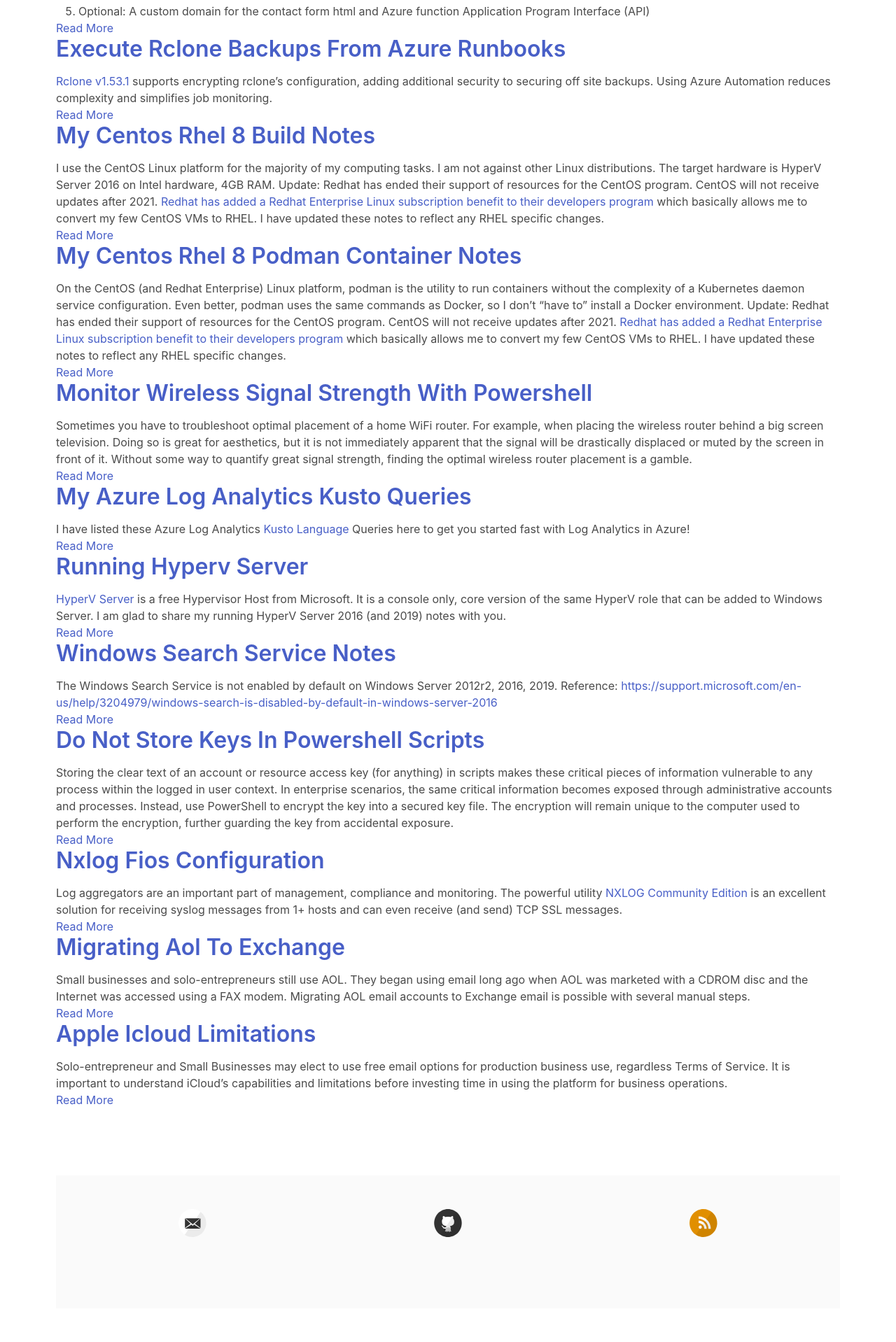
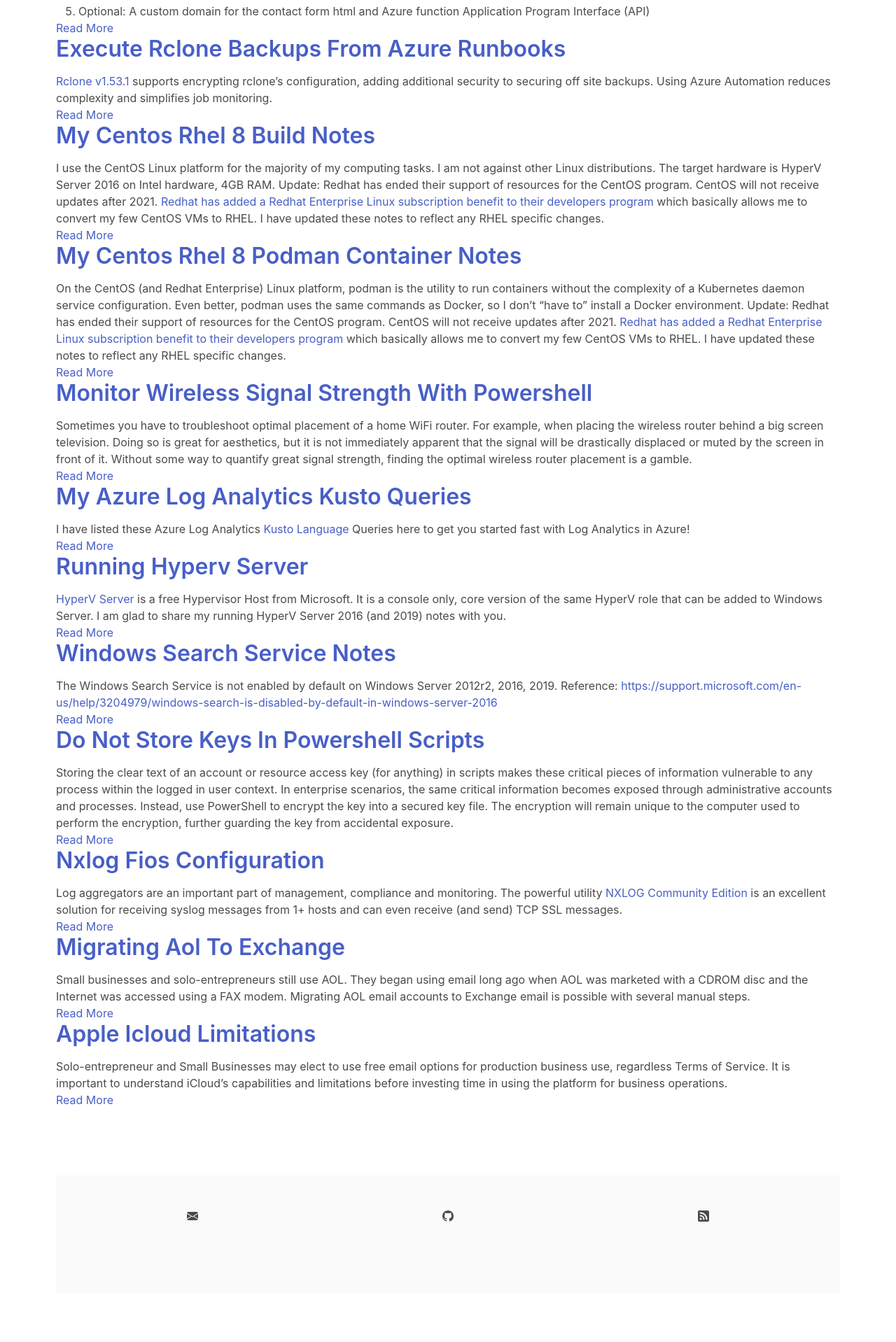
Before and after one commit to kamsalisbury/kamsalisbury.github.io, a Jekyll site: the page built from index.html, in a window 1280 px wide. Shown: the part 931-2849 px from the top of the page at 70% size. Built offline with Jekyll 4.4.1, drawn with Linux system fonts in a browser that asks for light colours; nearby versions of some CDN libraries; after the commit the page ends 2827 px from its top, so only the background shows below that.

Commit message:
Add bootstrap CDN icons html to svg-icons..html

```diff
--- a/_includes/meta.html
+++ b/_includes/meta.html
@@ -5,6 +5,8 @@
     <!-- Bulma CDN, reference https://bulma.io/documentation/overview/start/ -->
     <link rel="stylesheet" href="https://cdn.jsdelivr.net/npm/bulma@0.9.1/css/bulma.min.css">
     <meta name="viewport" content="width=device-width, initial-scale=1">
+    <!-- Bootstrap Icons CDN https://icons.getbootstrap.com/#install -->
+    <link rel="stylesheet" href="https://cdn.jsdelivr.net/npm/bootstrap-icons@1.3.0/font/bootstrap-icons.css">
     <!-- Define Custom CSS -->
     <link rel="stylesheet" href="{{ site.baseurl }}/custom.css" />
     <link rel="alternate" type="application/rss+xml" title="{{ site.name }} - {{ site.description }}" href="{{ site.baseurl }}/feed.xml" />
--- a/_includes/svg-icons.html
+++ b/_includes/svg-icons.html
@@ -6,7 +6,10 @@
     {% endif %}
     {% if site.footer-links.email %}
         <div class="column">
-            <a href="mailto:{{ site.footer-links.email }}"><i class="svg-icon email"></i></a>
+            <!-- <a href="mailto:{{ site.footer-links.email }}"><i class="svg-icon email"></i></a> -->
+            <svg xmlns="http://www.w3.org/2000/svg" width="16" height="16" fill="currentColor" class="bi bi-envelope-fill" viewBox="0 0 16 16">
+                <path d="M.05 3.555A2 2 0 0 1 2 2h12a2 2 0 0 1 1.95 1.555L8 8.414.05 3.555zM0 4.697v7.104l5.803-3.558L0 4.697zM6.761 8.83l-6.57 4.027A2 2 0 0 0 2 14h12a2 2 0 0 0 1.808-1.144l-6.57-4.027L8 9.586l-1.239-.757zm3.436-.586L16 11.801V4.697l-5.803 3.546z"/>
+            </svg>
         </div>
     {% endif %}
     {% if site.footer-links.facebook %}
@@ -21,7 +24,10 @@
     {% endif %}
     {% if site.footer-links.github %}
         <div class="column">
-            <a href="https://github.com/{{ site.footer-links.github }}"><i class="svg-icon github"></i></a>
+            <!-- <a href="https://github.com/{{ site.footer-links.github }}"><i class="svg-icon github"></i></a> -->
+            <svg xmlns="http://www.w3.org/2000/svg" width="16" height="16" fill="currentColor" class="bi bi-github" viewBox="0 0 16 16">
+                <path d="M8 0C3.58 0 0 3.58 0 8c0 3.54 2.29 6.53 5.47 7.59.4.07.55-.17.55-.38 0-.19-.01-.82-.01-1.49-2.01.37-2.53-.49-2.69-.94-.09-.23-.48-.94-.82-1.13-.28-.15-.68-.52-.01-.53.63-.01 1.08.58 1.23.82.72 1.21 1.87.87 2.33.66.07-.52.28-.87.51-1.07-1.78-.2-3.64-.89-3.64-3.95 0-.87.31-1.59.82-2.15-.08-.2-.36-1.02.08-2.12 0 0 .67-.21 2.2.82.64-.18 1.32-.27 2-.27.68 0 1.36.09 2 .27 1.53-1.04 2.2-.82 2.2-.82.44 1.1.16 1.92.08 2.12.51.56.82 1.27.82 2.15 0 3.07-1.87 3.75-3.65 3.95.29.25.54.73.54 1.48 0 1.07-.01 1.93-.01 2.2 0 .21.15.46.55.38A8.012 8.012 0 0 0 16 8c0-4.42-3.58-8-8-8z"/>
+            </svg>
         </div>
     {% endif %}
     {% if site.footer-links.instagram %}
@@ -41,7 +47,10 @@
     {% endif %}
     {% if site.footer-links.rss %}
         <div class="column">
-            <a href="{{ site.baseurl }}/feed.xml"><i class="svg-icon rss"></i></a>
+            <!-- <a href="{{ site.baseurl }}/feed.xml"><i class="svg-icon rss"></i></a> -->
+            <svg xmlns="http://www.w3.org/2000/svg" width="16" height="16" fill="currentColor" class="bi bi-rss-fill" viewBox="0 0 16 16">
+                <path d="M2 0a2 2 0 0 0-2 2v12a2 2 0 0 0 2 2h12a2 2 0 0 0 2-2V2a2 2 0 0 0-2-2H2zm1.5 2.5c5.523 0 10 4.477 10 10a1 1 0 1 1-2 0 8 8 0 0 0-8-8 1 1 0 0 1 0-2zm0 4a6 6 0 0 1 6 6 1 1 0 1 1-2 0 4 4 0 0 0-4-4 1 1 0 0 1 0-2zm.5 7a1.5 1.5 0 1 1 0-3 1.5 1.5 0 0 1 0 3z"/>
+            </svg>
         </div>
     {% endif %}
     {% if site.footer-links.twitter %}
```
